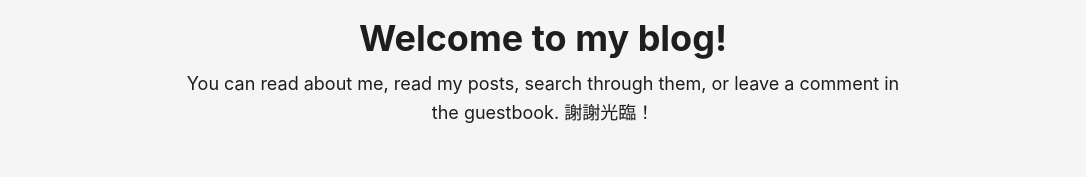
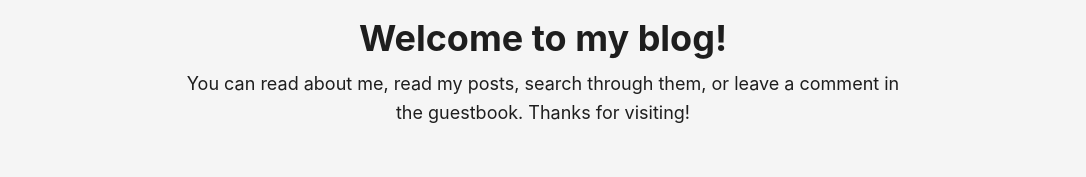
Before and after one commit to bap10357/brpe-blog, a plain HTML site: page index.html in a window 1280 px wide. Shown: the part 323-500 px from the top of the page, without its empty margins (97-1183 px from the left). Drawn offline with Linux system fonts and the light colour scheme.

Commit message:
Change homepage wording

```diff
--- a/index.html
+++ b/index.html
@@ -159,7 +159,7 @@
 <main class="main"><div class="profile">
     <div class="profile_inner">
         <h1>Welcome to my blog!</h1>
-        <span>You can read about me, read my posts, search through them, or leave a comment in the guestbook. 謝謝光臨！</span><div class="social-icons" >
+        <span>You can read about me, read my posts, search through them, or leave a comment in the guestbook. Thanks for visiting!</span><div class="social-icons" >
 </div>
 
     </div>
```
